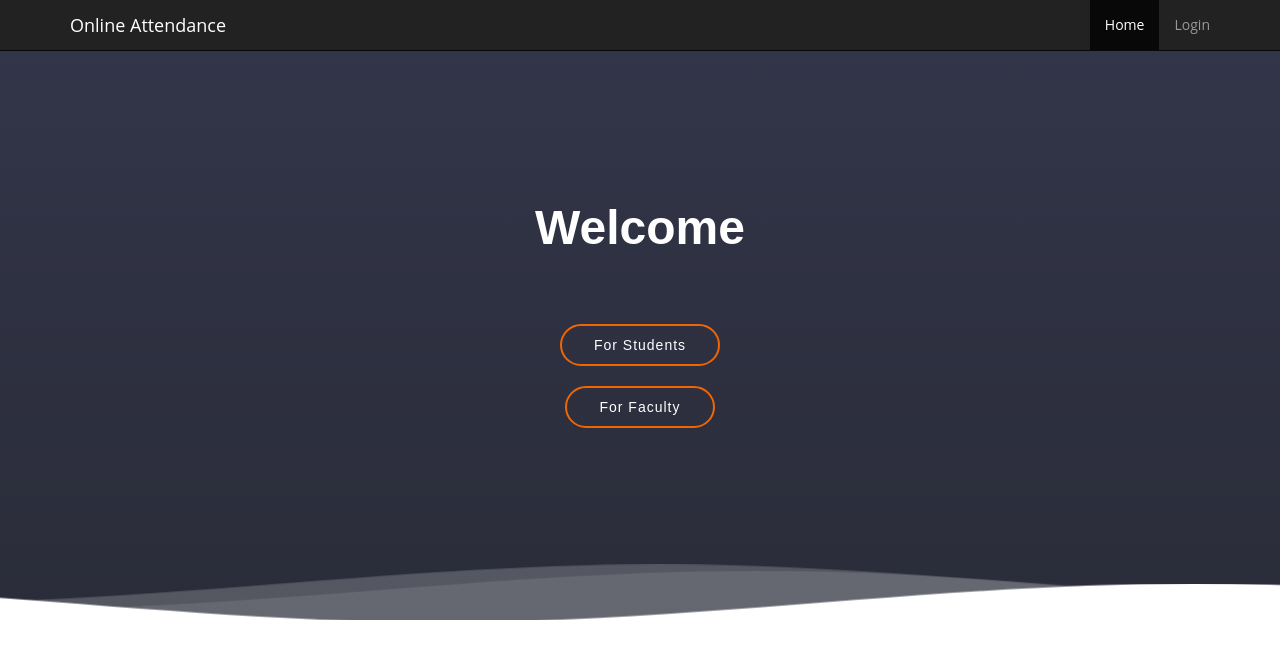
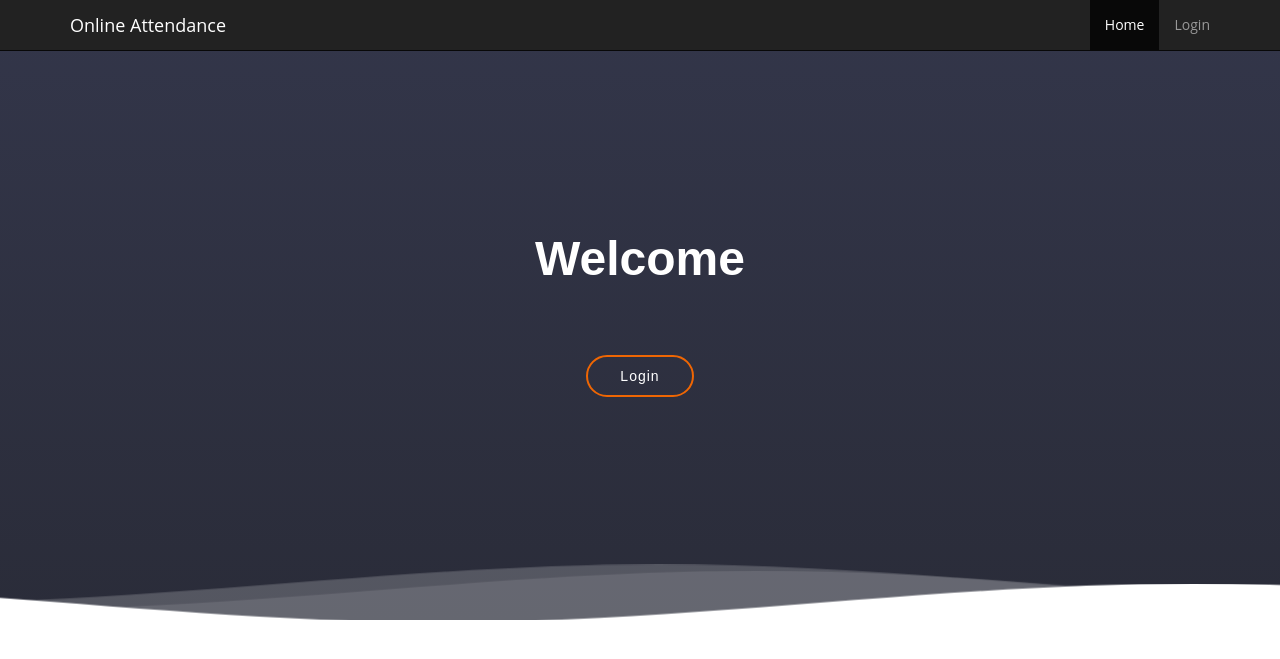
Before and after one commit to Recorichardretardo/attendance, a PHP site: page / in a window 1280 px wide. Shown: the top 659 px of the page. Run offline with PHP 8.4, Linux system fonts and the light colour scheme.

Commit message:
design changes

```diff
--- a/index.php
+++ b/index.php
@@ -47,8 +47,7 @@
         <div class="carousel-container">
           <h2 class="animate__animated animate__fadeInDown">Welcome  <span></span></h2>
           <p class="animate__animated fanimate__adeInUp"></p>
-          <a href="student.php" class="btn-get-started animate__animated animate__fadeInUp scrollto">For Students</a>
-          <a href="login.php" class="btn-get-started animate__animated animate__fadeInUp scrollto">For Faculty</a>
+          <a href="login.php" class="btn-get-started animate__animated animate__fadeInUp scrollto">Login</a>
         </div>
       </div>
     </div>
```
